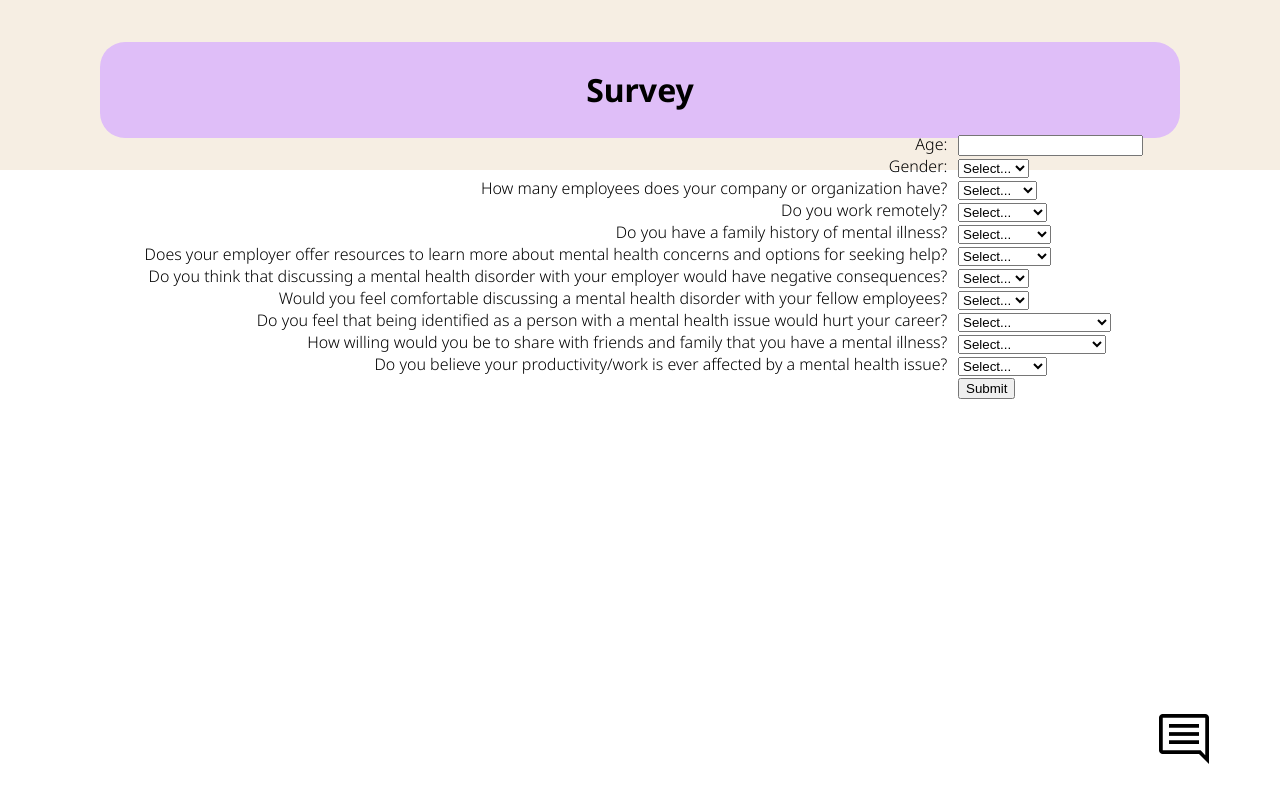
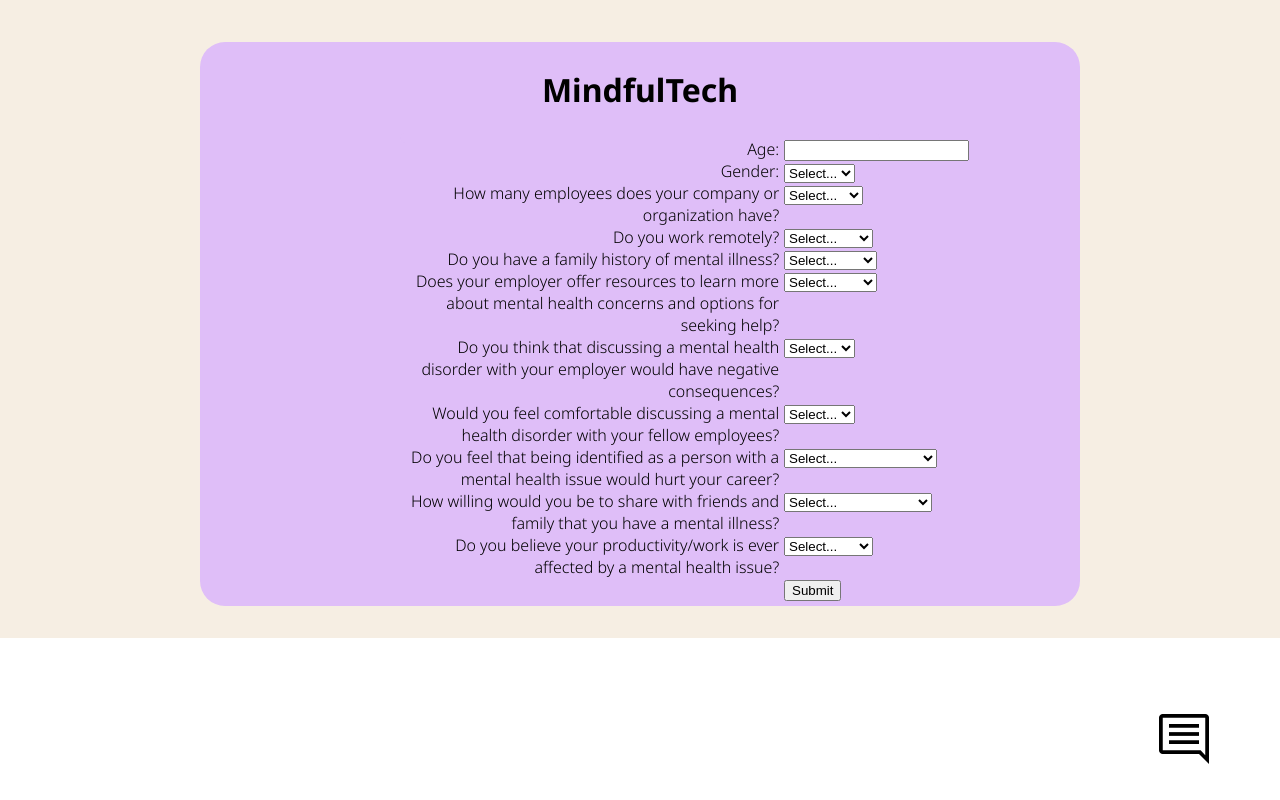
Before and after one commit to mika-okamoto/MindfulTech, a React (Create React App) app in the folder Frontend/mindfultech/: page / in a window 1280 px wide. Built offline with nearby package versions, Linux system fonts and the light colour scheme.

Commit message:
lastPush
as dfsakjb

```diff
--- a/Frontend/mindfultech/src/components/survey.css
+++ b/Frontend/mindfultech/src/components/survey.css
@@ -2,12 +2,18 @@
     color: red;
     font-size: 0.8rem;
   }
+#survey-container {
+  display: flex;
+  justify-content: center;
+  align-items: center;
+  height: 100%; /* Set height to 100% of viewport height */
+}
 #rcorners {
   border-radius: 25px;
   background: #dfbef8;
   margin: auto;
-  margin: 20px 100px 10px 100px;
-  padding: 5px 10px 5px 10px;
+  margin: 20px 200px 10px 200px;
+  padding: 5px 0px 5px 0px;
 
 }
 #bg {
@@ -25,7 +31,6 @@
   text-align: left;
  }
 
-
 .chatbot-icon button {
   position: fixed;
   bottom: 30px;
--- a/Frontend/mindfultech/src/components/survey.js
+++ b/Frontend/mindfultech/src/components/survey.js
@@ -134,11 +134,13 @@
     <div id="bg">
       <link rel="stylesheet" href="https://fonts.googleapis.com/css2?family=Material+Symbols+Outlined:opsz,wght,FILL,GRAD@24,400,0,0" />
       <br></br>
+      <div id="survey-container">
       <div id="rcorners">
 
-        <h1>Survey</h1>
+        <h1 >MindfulTech</h1>
         <form onSubmit={handleSubmit}>
 
+        <div id="rcorners">
           <div id="left">
             <label htmlFor="age">Age:</label>
           </div>
@@ -300,6 +302,7 @@
             <div id="right">
               <button type="submit" >Submit</button>
             </div>
+          </div>
           </form>
 
           <div>
@@ -310,6 +313,7 @@
             {diagnosis === 'Mood' && <p>We believe that you’re at a heightened risk for mood disorders, such as depression or seasonal affective disorder. Work-related stress, when poorly managed, can contribute to fatigue, anxiety, and other symptoms of depression – and given the intense stigma surrounding mental health in tech, it is often difficult for people to seek care. If you feel that your mood prevents you from living your life to its fullest, please reach out to a mental health professional, or ask our intelligent response service, MindfulAI, follow-up questions.</p>}
           </div>
 
+        </div>
         </div>
         <br></br>
         {isChatbotVisible && <ChatComponent setIsChatbotVisible={setIsChatbotVisible} />}
```
Lines whose indentation alone changed are shown as unchanged.
